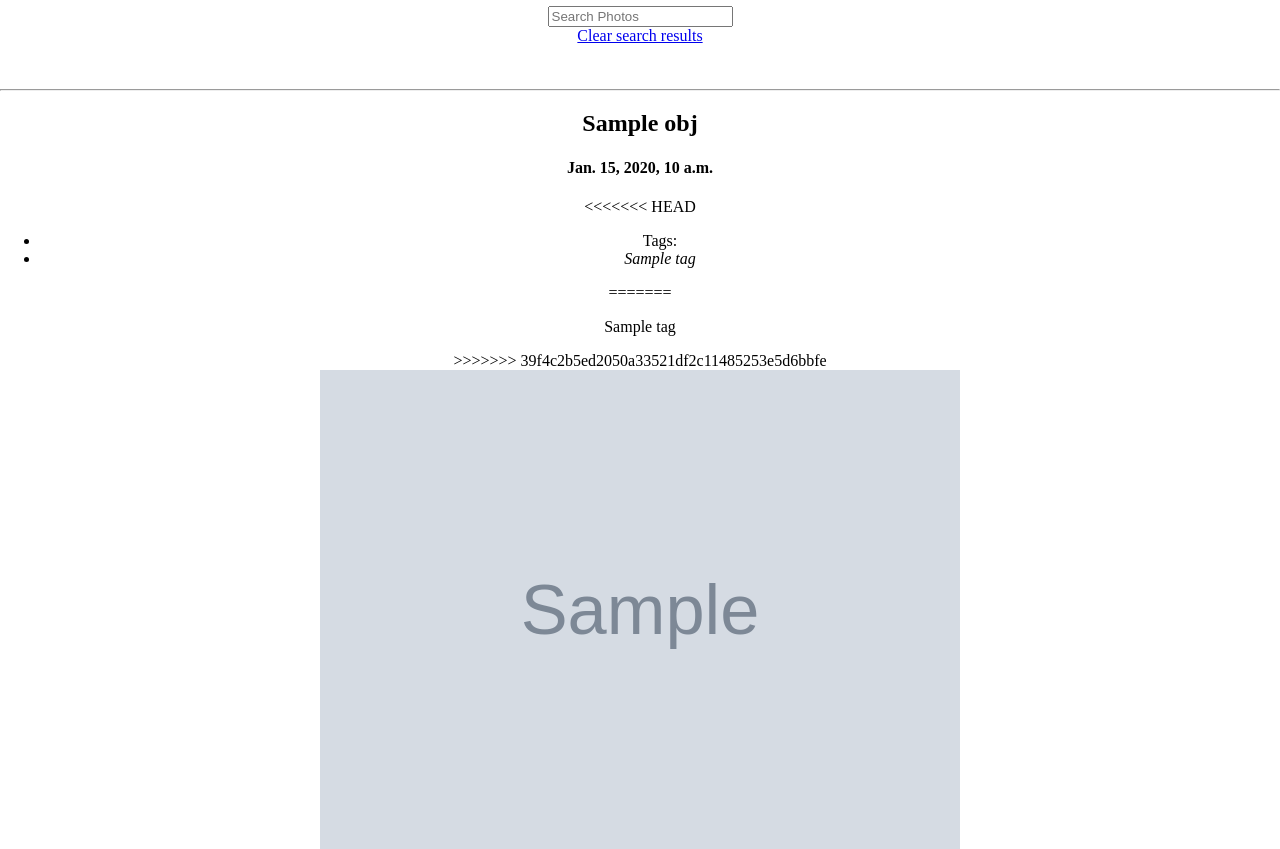
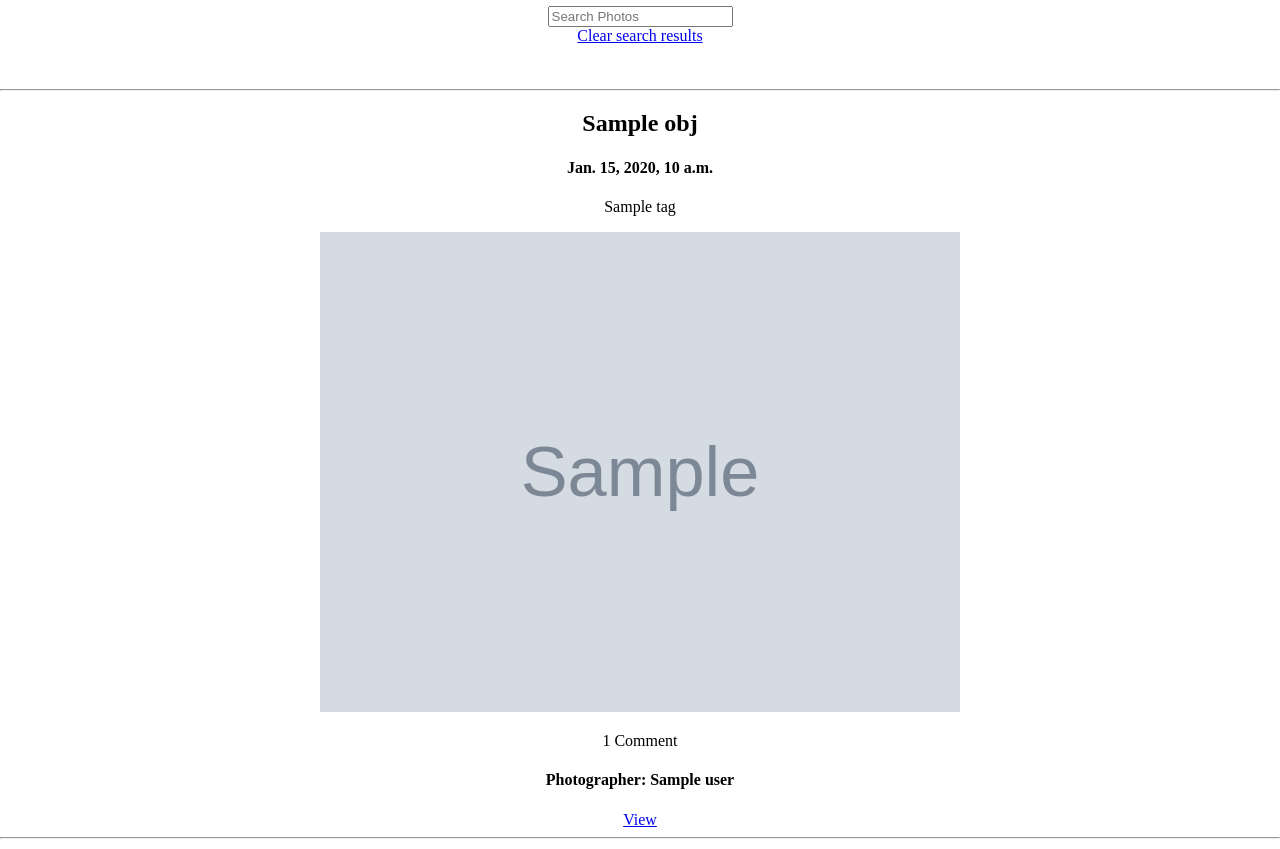
Before and after one commit to davidmcg1985/photozero-digitalocean, a Django app: template timeline/templates/photo_list.html in a window 1280 px wide. Shown: the part 145-994 px from the top of the page. Run offline with Django 3.2, Linux system fonts and the light colour scheme; the template is opened without the code that fills it: most values are stand-ins (such as "Sample title", 1, 10 or a date in 2020); grey boxes marked "Sample" are stand-in pictures; parts of the project's set-up code (start-up, migrations or seed data) failed here and were passed over.

Commit message:
cleaned up photo_list.html

```diff
--- a/timeline/templates/photo_list.html
+++ b/timeline/templates/photo_list.html
@@ -19,18 +19,20 @@
     <div>
     <h2>{{ obj.title }}</h2>
     <h4>{{ obj.timestamp }}</h4>
-<<<<<<< HEAD
+
+    <!--
     <ul class="tags">
       <li>Tags:</li>
       {% for tag in obj.tags.all %}
       <li><i>{{ tag.name }}</i></li>
       {% endfor %}
     </ul>
-=======
+    -->
+
     <p>
       {{obj.tags.all|join:", "}}
     </p>
->>>>>>> 39f4c2b5ed2050a33521df2c11485253e5d6bbfe
+
     </div>
 
 
```
